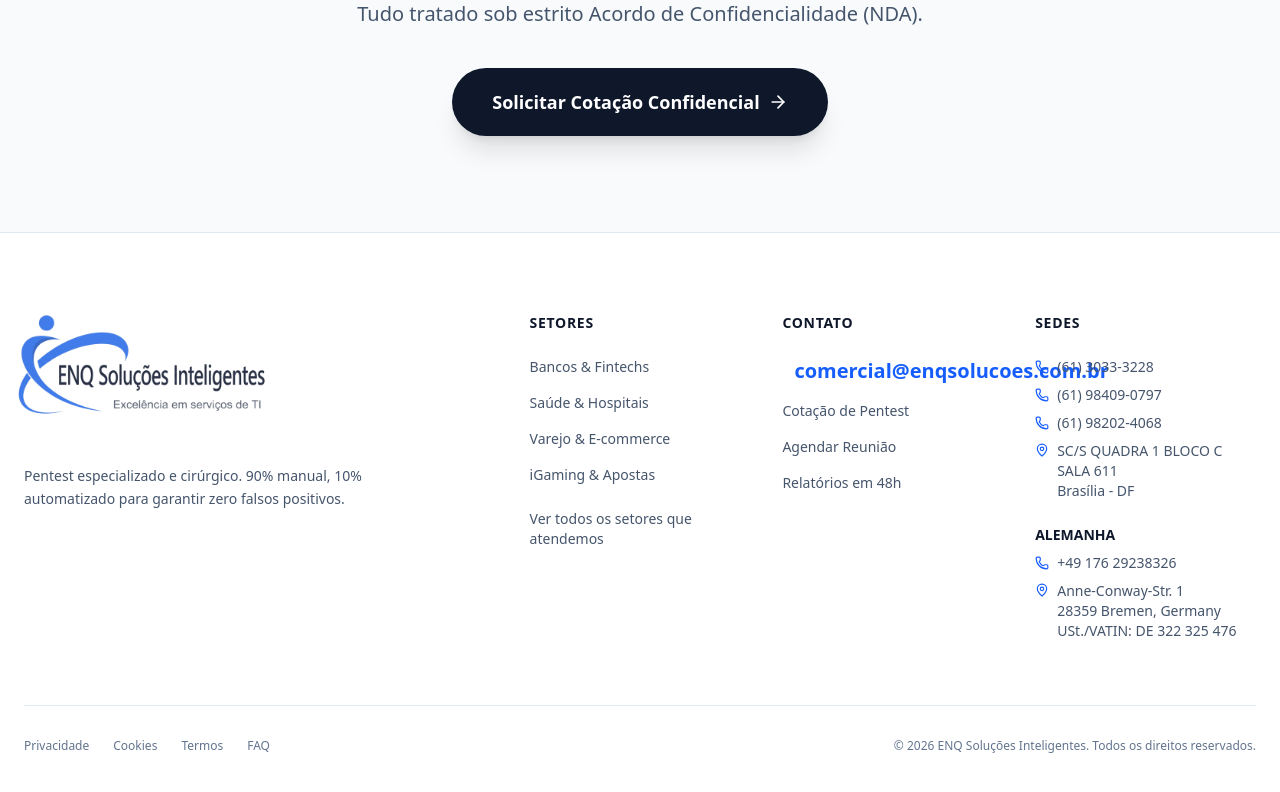
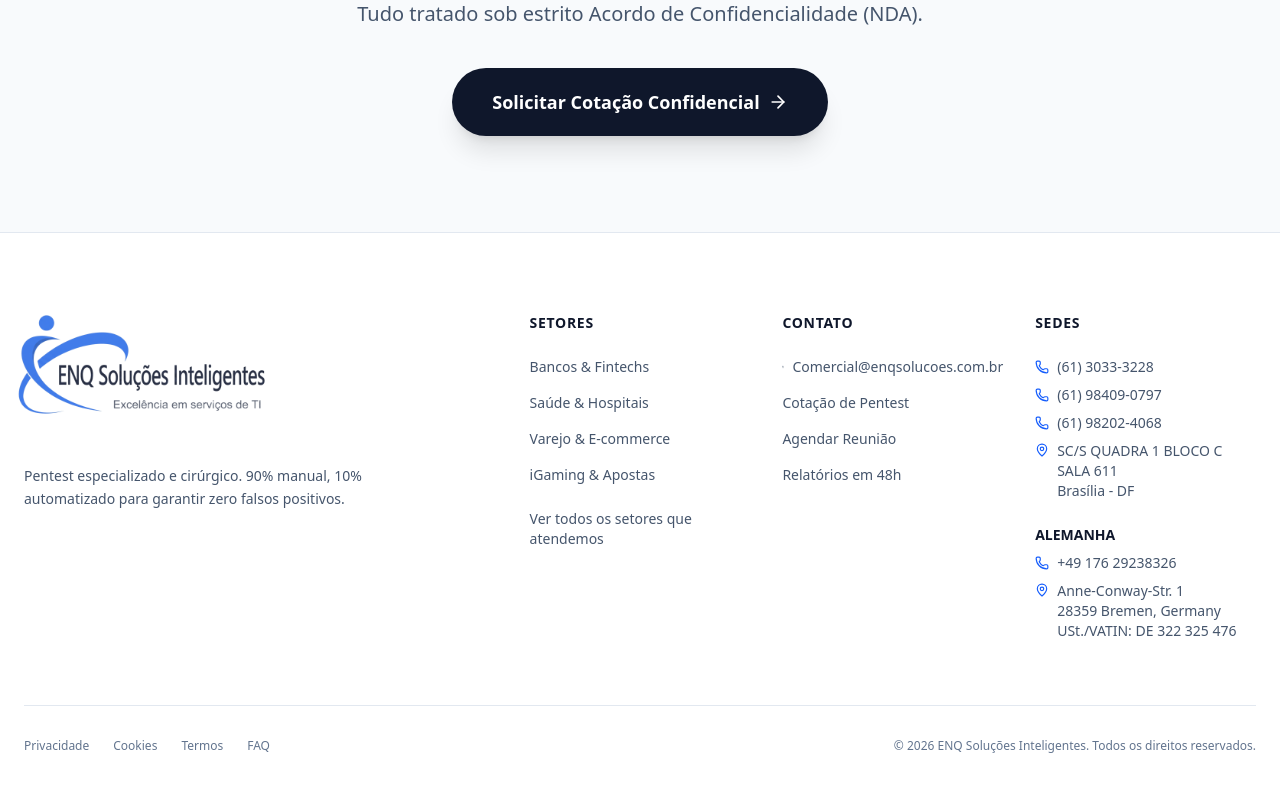
Before and after one commit to vrsmarcos26/Aegis-Defender, a Next.js app: page / in a window 1280 px wide. Shown: the part 6360-7152 px from the top of the page. Built offline with nearby package versions, Linux system fonts and the light colour scheme.

Commit message:
Bug de e-mail

```diff
--- a/app/contato/page.js
+++ b/app/contato/page.js
@@ -364,8 +364,8 @@ export default function ContactPage() {
                 <h4 className="text-sm font-bold text-slate-900 dark:text-white uppercase tracking-wider mb-6">{t.footer_contact}</h4>
                 <ul className="space-y-4 text-sm text-slate-600 dark:text-slate-400">
                   <li>
-                    <a href="mailto:comercial@enqsolucoes.com.br" className="flex items-center gap-3 text-xl font-bold text-blue-600 dark:text-emerald-400 hover:opacity-80 transition-opacity">
-                      <Mail size={24} /> comercial@enqsolucoes.com.br
+                    <a href="mailto:Comercial@enqsolucoes.com.br" className="hover:text-blue-600 dark:hover:text-emerald-400 transition-colors flex items-center gap-2">
+                      <Mail size={16} /> Comercial@enqsolucoes.com.br
                     </a>
                   </li>
                   <li><a href="/contato" className="hover:text-blue-600 dark:hover:text-emerald-400 transition-colors flex items-center justify-between group">{t.footer_pricing} <ArrowRight size={14} className="opacity-0 group-hover:opacity-100 transition-opacity" /></a></li>
--- a/app/page.js
+++ b/app/page.js
@@ -503,8 +503,8 @@ export default function Home() {
                 <h4 className="text-sm font-bold text-slate-900 dark:text-white uppercase tracking-wider mb-6">{t.footer_contact}</h4>
                 <ul className="space-y-4 text-sm text-slate-600 dark:text-slate-400">
                   <li>
-                    <a href="mailto:comercial@enqsolucoes.com.br" className="flex items-center gap-3 text-xl font-bold text-blue-600 dark:text-emerald-400 hover:opacity-80 transition-opacity">
-                      <Mail size={24} /> comercial@enqsolucoes.com.br
+                    <a href="mailto:Comercial@enqsolucoes.com.br" className="hover:text-blue-600 dark:hover:text-emerald-400 transition-colors flex items-center gap-2">
+                      <Mail size={16} /> Comercial@enqsolucoes.com.br
                     </a>
                   </li>
                   <li><a href="/contato" className="hover:text-blue-600 dark:hover:text-emerald-400 transition-colors flex items-center justify-between group">{t.footer_pricing} <ArrowRight size={14} className="opacity-0 group-hover:opacity-100 transition-opacity" /></a></li>
--- a/app/servicos/page.js
+++ b/app/servicos/page.js
@@ -344,8 +344,8 @@ export default function ServicesPage() {
                 <h4 className="text-sm font-bold text-slate-900 dark:text-white uppercase tracking-wider mb-6">{t.footer_contact}</h4>
                 <ul className="space-y-4 text-sm text-slate-600 dark:text-slate-400">
                   <li>
-                    <a href="mailto:comercial@enqsolucoes.com.br" className="flex items-center gap-3 text-xl font-bold text-blue-600 dark:text-emerald-400 hover:opacity-80 transition-opacity">
-                      <Mail size={24} /> comercial@enqsolucoes.com.br
+                    <a href="mailto:Comercial@enqsolucoes.com.br" className="hover:text-blue-600 dark:hover:text-emerald-400 transition-colors flex items-center gap-2">
+                      <Mail size={16} /> Comercial@enqsolucoes.com.br
                     </a>
                   </li>
                   <li><a href="/contato" className="hover:text-blue-600 dark:hover:text-emerald-400 transition-colors flex items-center justify-between group">{t.footer_pricing} <ArrowRight size={14} className="opacity-0 group-hover:opacity-100 transition-opacity" /></a></li>
```
